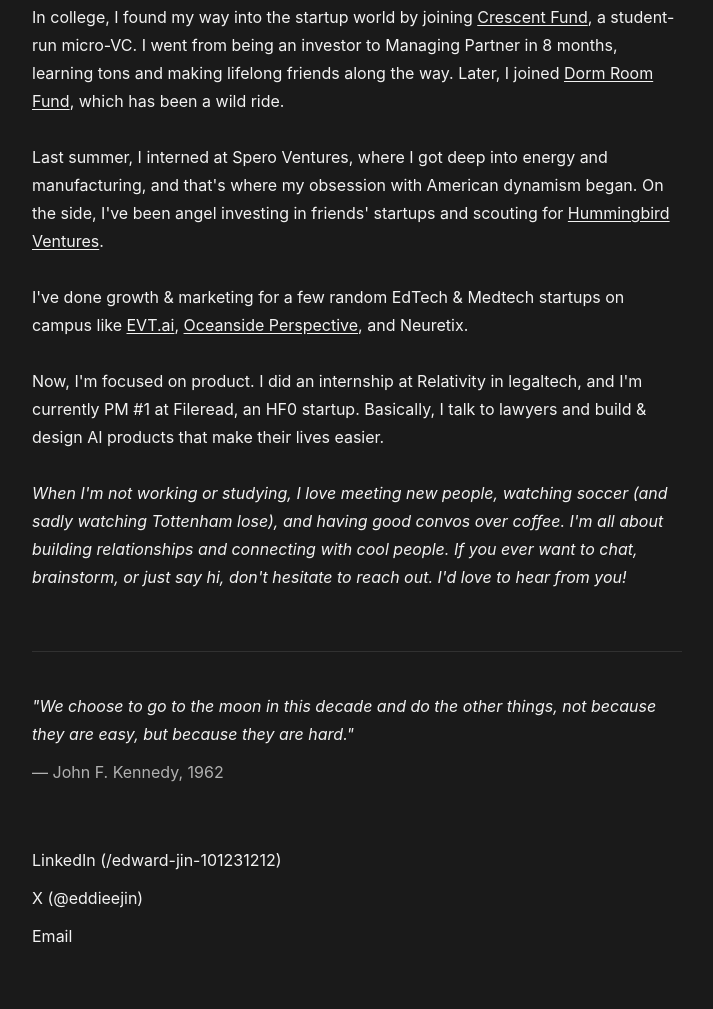
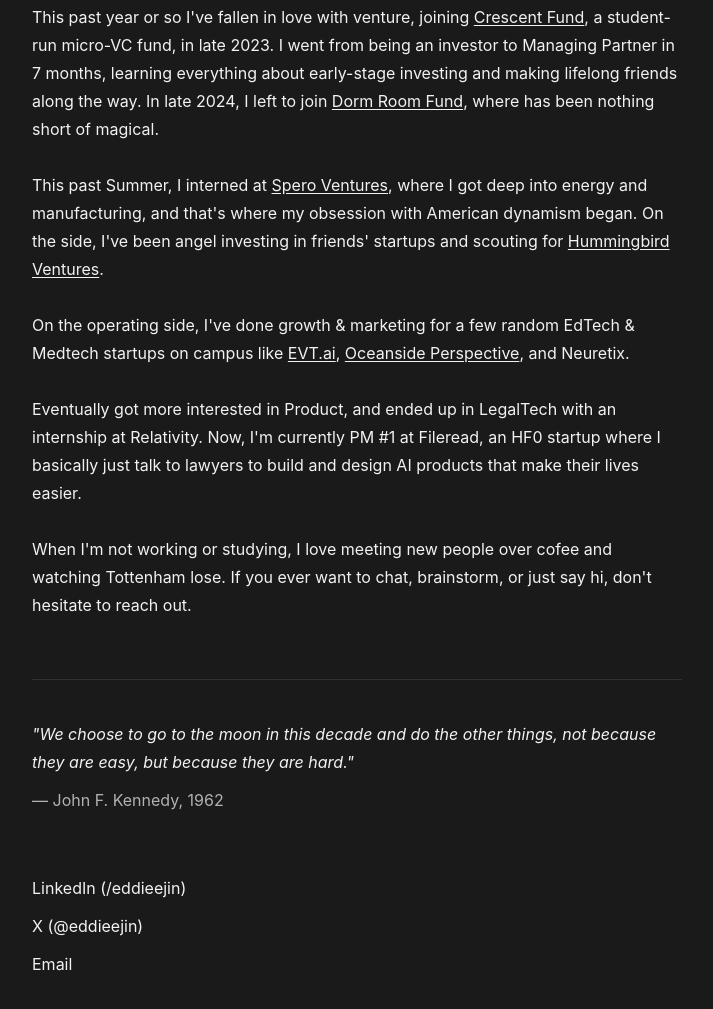
Before and after one commit to eddiejin18/personalwebsite, a plain HTML site: page index.html in a window 1280 px wide. Shown: the part 473-1482 px from the top of the page, without its empty margins (283-996 px from the left). Drawn offline with Linux system fonts and the light colour scheme.

Commit message:
Update index.html

```diff
--- a/index.html
+++ b/index.html
@@ -167,15 +167,15 @@
             <li class="animate-in">Top 100 in the U.S. for PUBG</li>
         </ul>
 
-        <p class="animate-in">In college, I found my way into the startup world by joining <a href="https://cacrescentfund.com" target="_blank">Crescent Fund</a>, a student-run micro-VC. I went from being an investor to Managing Partner in 8 months, learning tons and making lifelong friends along the way. Later, I joined <a href="https://dormroomfund.com" target="_blank">Dorm Room Fund</a>, which has been a wild ride.</p>
+        <p class="animate-in">This past year or so I've fallen in love with venture, joining <a href="https://cacrescentfund.com" target="_blank">Crescent Fund</a>, a student-run micro-VC fund, in late 2023. I went from being an investor to Managing Partner in 7 months, learning everything about early-stage investing and making lifelong friends along the way. In late 2024, I left to join <a href="https://dormroomfund.com" target="_blank">Dorm Room Fund</a>, where has been nothing short of <em></em>magical</em>.</p>
 
-        <p class="animate-in">Last summer, I interned at Spero Ventures, where I got deep into energy and manufacturing, and that's where my obsession with American dynamism began. On the side, I've been angel investing in friends' startups and scouting for <a href="https://hummingbird.vc" target="_blank">Hummingbird Ventures</a>.</p>
+        <p class="animate-in">This past Summer, I interned at <a href="https://spero.vc" target="_blank">Spero Ventures</a>, where I got deep into energy and manufacturing, and that's where my obsession with American dynamism began. On the side, I've been angel investing in friends' startups and scouting for <a href="https://hummingbird.vc" target="_blank">Hummingbird Ventures</a>.</p>
 
-        <p class="animate-in">I've done growth & marketing for a few random EdTech & Medtech startups on campus like <a href="https://evt.ai" target="_blank">EVT.ai</a>, <a href="https://oceansideperspective.org" target="_blank">Oceanside Perspective</a>, and Neuretix.</p>
+        <p class="animate-in">On the operating side, I've done growth & marketing for a few random EdTech & Medtech startups on campus like <a href="https://evt.ai" target="_blank">EVT.ai</a>, <a href="https://oceansideperspective.org" target="_blank">Oceanside Perspective</a>, and Neuretix.</p>
 
-        <p class="animate-in">Now, I'm focused on product. I did an internship at Relativity in legaltech, and I'm currently PM #1 at Fileread, an HF0 startup. Basically, I talk to lawyers and build & design AI products that make their lives easier.</p>
+        <p class="animate-in">Eventually got more interested in Product, and ended up in LegalTech with an internship at Relativity. Now, I'm currently PM #1 at Fileread, an HF0 startup where I basically just talk to lawyers to build and design AI products that make their lives easier.</p>
 
-        <p class="animate-in"><em>When I'm not working or studying, I love meeting new people, watching soccer (and sadly watching Tottenham lose), and having good convos over coffee. I'm all about building relationships and connecting with cool people. If you ever want to chat, brainstorm, or just say hi, don't hesitate to reach out. I'd love to hear from you!</em></p>
+        <p class="animate-in">When I'm not working or studying, I love meeting new people over cofee and watching Tottenham lose. If you ever want to chat, brainstorm, or just say hi, don't hesitate to reach out.</p>
 
         <div class="quote animate-in">
             "We choose to go to the moon in this decade and do the other things, not because they are easy, but because they are hard."
@@ -183,7 +183,7 @@
         </div>
 
         <div class="social-links animate-in">
-            <a href="https://www.linkedin.com/in/eddieejin" target="_blank">LinkedIn (/edward-jin-101231212)</a>
+            <a href="https://www.linkedin.com/in/eddieejin" target="_blank">LinkedIn (/eddieejin)</a>
             <a href="https://x.com/eddieejin" target="_blank">X (@eddieejin)</a>
             <a href="mailto:eddiejin18@gmail.com">Email</a>
         </div>
```
